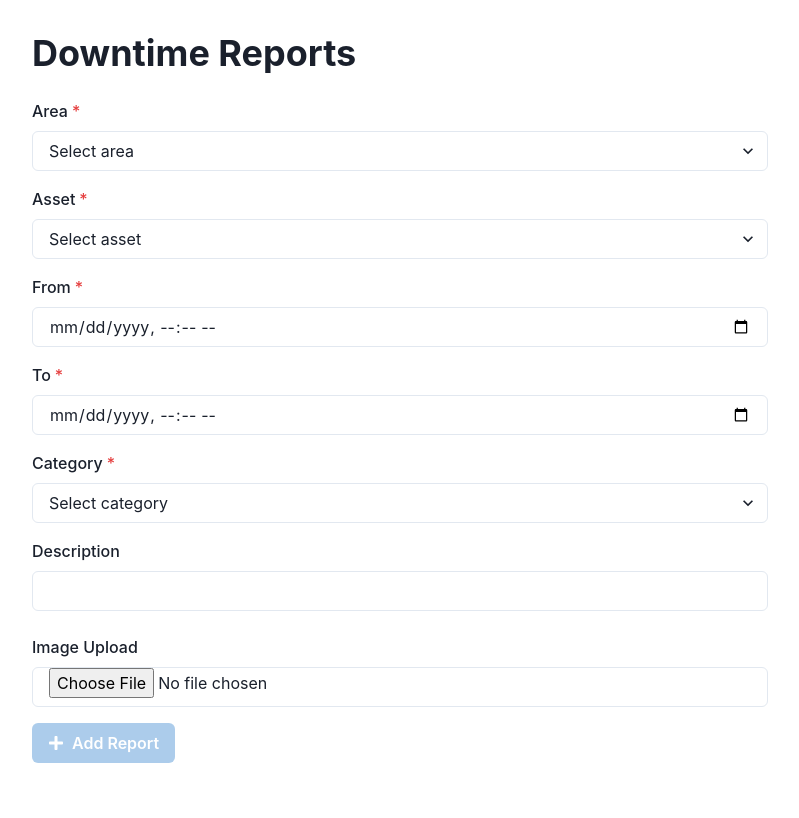
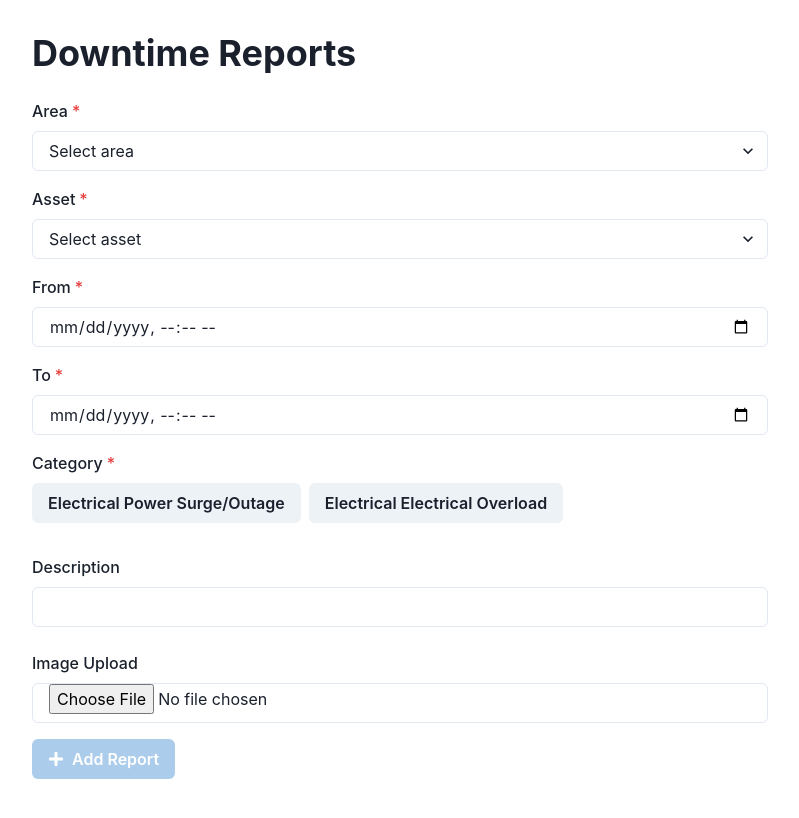
Before and after one commit to GPT-Engineer-App/report-tracker, a React (Vite) app: page / in a window 1280 px wide. Shown: the top 818 px of the page, without its empty margins (240-1039 px from the left). Built offline with nearby package versions, Linux system fonts and the light colour scheme.

Commit message:
Replaced the "Category" dropdown select with a toggle button group to allow users to toggle between "Electrical Power Surge/Outage" and "Electrical Electrical Overload".
Prompt: Make the Category selection field into a toggle  selection.

```diff
--- a/src/pages/Index.jsx
+++ b/src/pages/Index.jsx
@@ -1,5 +1,5 @@
 import React, { useState } from "react";
-import { Box, Button, Container, Flex, FormControl, FormLabel, Heading, Input, List, ListItem, Text, Select } from "@chakra-ui/react";
+import { Box, Button, Container, Flex, FormControl, FormLabel, Heading, Input, List, ListItem, Text, Select, ButtonGroup } from "@chakra-ui/react";
 import { FaPlus, FaTrash } from "react-icons/fa";
 
 // Helper function to calculate downtime duration in minutes
@@ -79,11 +79,15 @@ const Index = () => {
         </FormControl>
 
         <FormControl isRequired mb={4}>
-          <FormLabel htmlFor="category">Category</FormLabel>
-          <Select id="category" placeholder="Select category" mb={4} value={category} onChange={(e) => setCategory(e.target.value)}>
-            <option value="Electrical Power Surge/Outage">Electrical Power Surge/Outage</option>
-            <option value="Electrical Electrical Overload">Electrical Electrical Overload</option>
-          </Select>
+          <FormLabel>Category</FormLabel>
+          <ButtonGroup mb={4}>
+            <Button colorScheme={category === "Electrical Power Surge/Outage" ? "blue" : "gray"} onClick={() => setCategory("Electrical Power Surge/Outage")} isActive={category === "Electrical Power Surge/Outage"}>
+              Electrical Power Surge/Outage
+            </Button>
+            <Button colorScheme={category === "Electrical Electrical Overload" ? "blue" : "gray"} onClick={() => setCategory("Electrical Electrical Overload")} isActive={category === "Electrical Electrical Overload"}>
+              Electrical Electrical Overload
+            </Button>
+          </ButtonGroup>
         </FormControl>
 
         <FormControl mb={6}>
```
